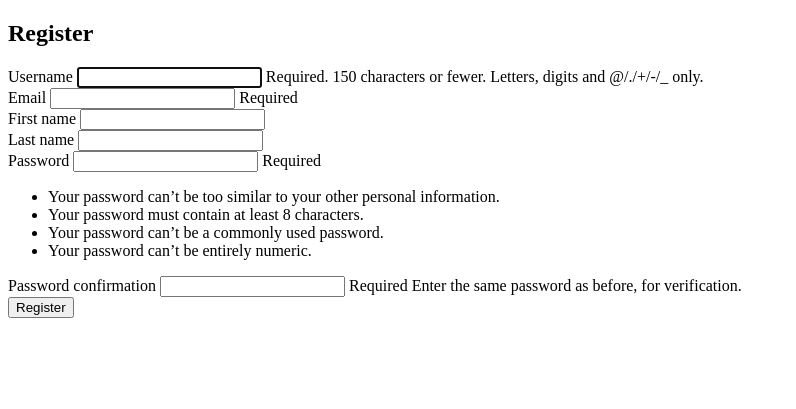
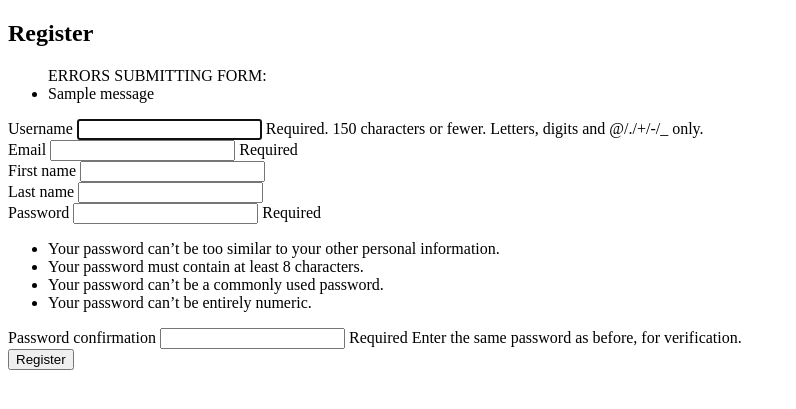
Before and after one commit to BepisGithub/SoftwareEngineeringAndAgileAssignment, a Django app: page /register/ in a window 1280 px wide. Shown: the part 26-435 px from the top of the page, without its empty margins (0-796 px from the left). Run offline with Django 4.2, Linux system fonts and the light colour scheme; tables that the repository leaves empty hold one stand-in row (values such as "Sample post"); one stand-in notice (Sample message) is shown.

Commit message:
Enforce no digit rule for first and last names

```diff
--- a/user/templates/user/register.html
+++ b/user/templates/user/register.html
@@ -5,6 +5,14 @@
     <h2>Register</h2>
     <form method="post">
         {% csrf_token %}
+        {% if messages %}
+            <ul>
+                ERRORS SUBMITTING FORM:
+                {% for message in messages %}
+                    <li>{{message}}</li>
+                {% endfor %}
+            </ul>
+        {% endif %}
         {% for field in form %}
             <div>
                 {{ field.label }}
--- a/user/views.py
+++ b/user/views.py
@@ -1,5 +1,6 @@
 from django.contrib.auth import login
 from django.contrib.auth.mixins import LoginRequiredMixin
+from django.contrib import messages
 from django.core.exceptions import PermissionDenied
 from django.shortcuts import render, redirect
 from django.urls import reverse_lazy, reverse
@@ -55,6 +56,15 @@ class UserDeleteView(LoginRequiredMixin, generic.DeleteView):
 def register(request):
     if request.method == 'POST':
         form = UserRegistrationForm(request.POST)
+        first_name = form.data.get('first_name', "")
+        last_name = form.data.get('last_name', "")
+
+        if not first_name.isalpha() or not last_name.isalpha():
+            form.add_error('first_name', "Names cannot have digits")
+            form.add_error('last_name', "Names cannot have digits")
+            messages.error(request, "Names cannot have digits")
+            return render(request, 'user/register.html', {'form': form})
+
         if form.is_valid():
             new_user = form.save()
             login(request, new_user)
```
Also changed, not shown: db.sqlite3, review/migrations/0004_alter_review_unique_together.py (added), user/templates/user/update_user_form.html (indentation only).
